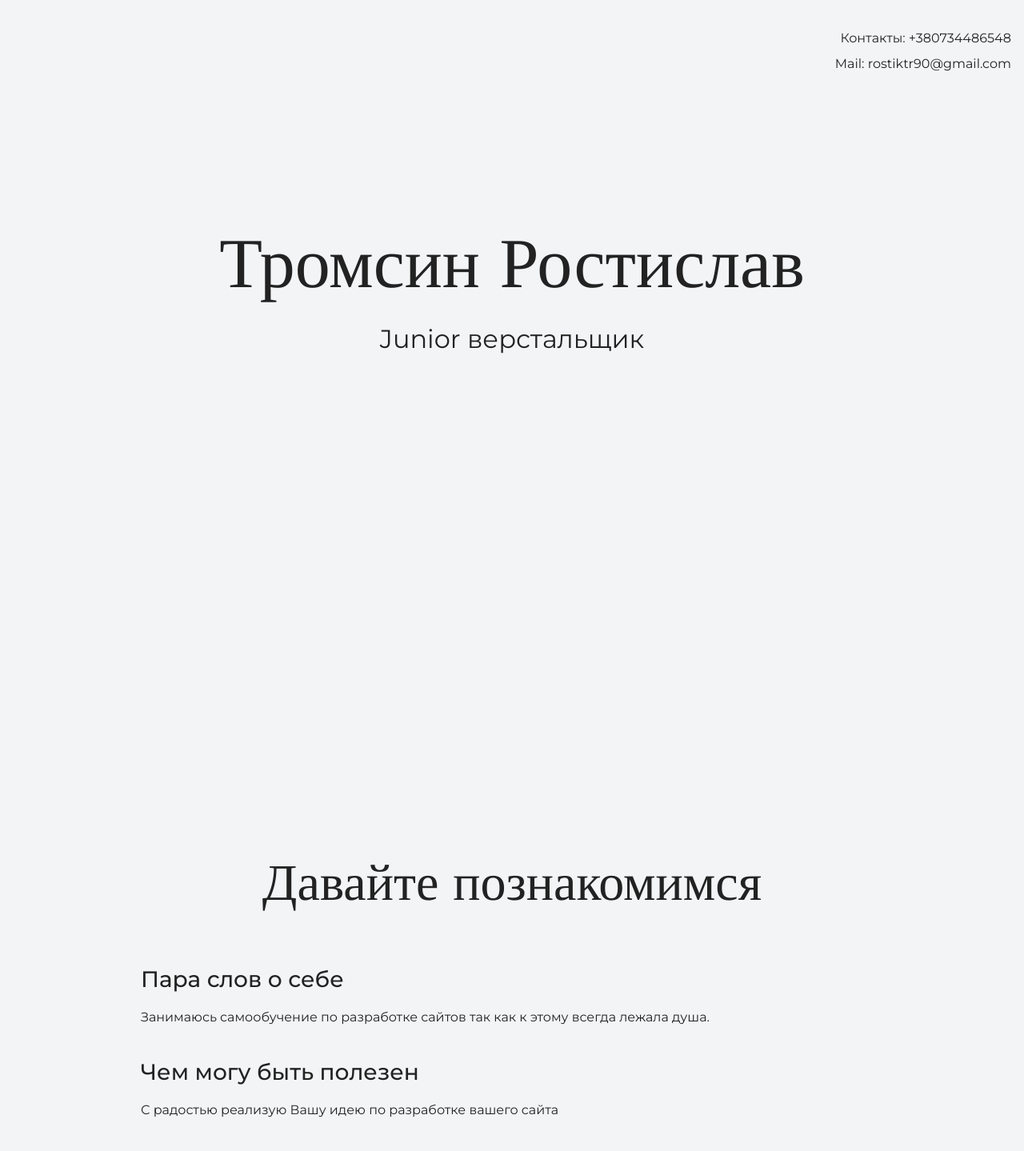
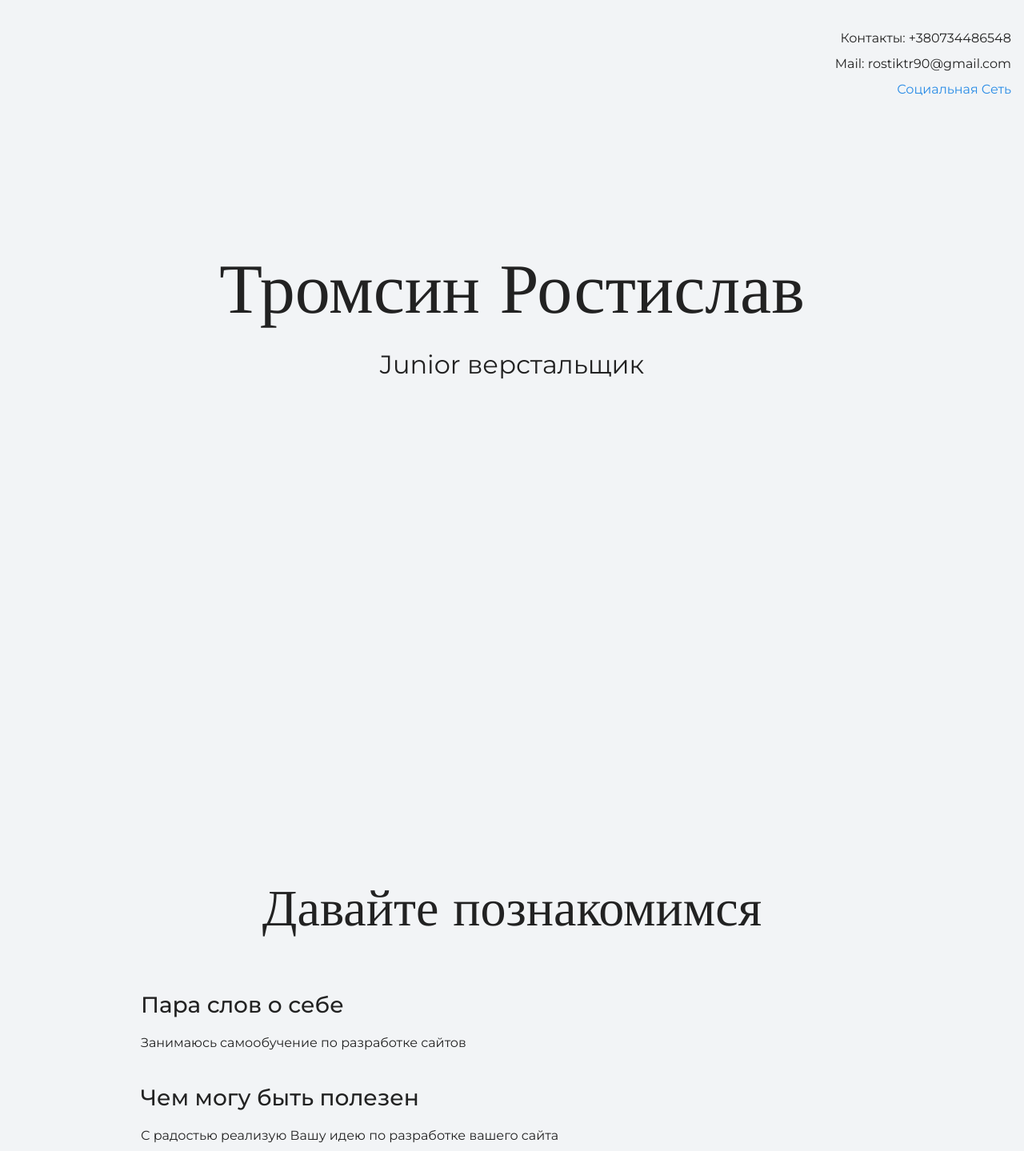
Before and after one commit to rostiktr/site-resume, a plain HTML site: page index.html in a window 1280 px wide. Shown: the top 1439 px of the page at 80% size. Drawn offline with nearby package versions, Linux system fonts and the light colour scheme.

Commit message:
добавления поля для будущей ссылки на СЦ

```diff
--- a/index.html
+++ b/index.html
@@ -11,7 +11,8 @@
     <header class="page-header">
       <div class="container">
       Контакты: +380734486548<br>
-      Mail: rostiktr90@gmail.com
+      Mail: rostiktr90@gmail.com<br>
+      <a href="">Социальная Сеть</a>
     </div>
     </header>
 
@@ -26,7 +27,7 @@
       <div class="container">
       <h2 class="subheading">Давайте познакомимся</h2>
       <h3>Пара слов о себе</h3>
-      <p>Занимаюсь самообучение по разработке сайтов так как к этому всегда лежала душа. </p>
+      <p>Занимаюсь самообучение по разработке сайтов </p>
       <h3>Чем могу быть полезен</h3>
       <p>С радостью реализую Вашу идею по разработке вашего сайта</p>
     </div>
@@ -36,7 +37,7 @@
       <div class="container">
       <h2 class="subheading">Мои работы</h2>
 
-      <h3>Сайт инструктора Кекса</h3>
+      <h3>Сайт верстальщика</h3>
       <p>Небольшой лендинг резюме на котором Вы сейчас находитесь</p>
 
       <h3>Блог начинающего верстальщика</h3>
```
